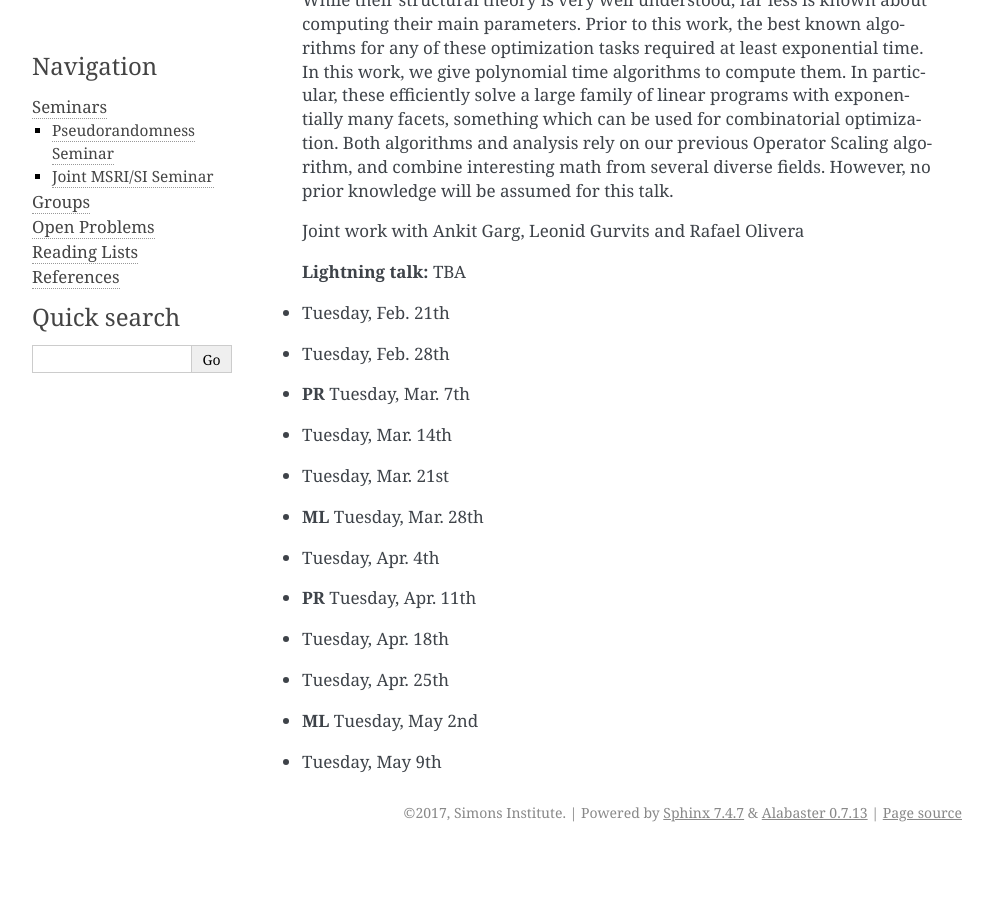
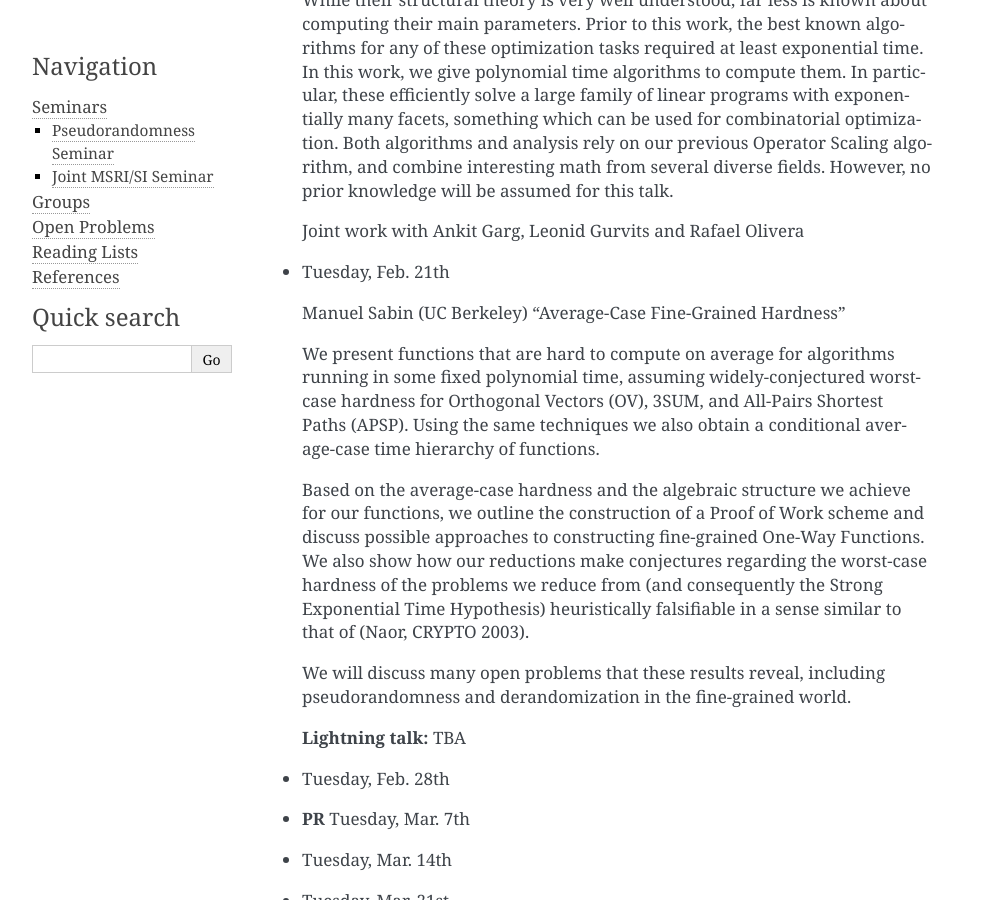
Before and after one commit to simons-institute/pseudorandomness, a Sphinx documentation site: the page built from source/seminar/pseudorandomness.rst, in a window 1280 px wide and 900 px high, scrolled down 1121 px. Shown: the whole window, without its empty margins (148-1141 px from the left). Built offline with Sphinx 7.4.7, drawn with Linux system fonts in a browser that asks for light colours; before the commit the page ends 1973 px from its top, so only the background shows below that.

Commit message:
Add Manuel Sabin's title and abstract

```diff
--- a/source/seminar/pseudorandomness.rst
+++ b/source/seminar/pseudorandomness.rst
@@ -64,9 +64,30 @@ Schedule
 
   Joint work with Ankit Garg, Leonid Gurvits and Rafael Olivera
 
+- Tuesday, Feb. 21th
+
+  Manuel Sabin (UC Berkeley)
+  "Average-Case Fine-Grained Hardness"
+
+  We present functions that are hard to compute on average for algorithms running
+  in some fixed polynomial time, assuming widely-conjectured worst-case hardness
+  for Orthogonal Vectors (OV), 3SUM, and All-Pairs Shortest Paths (APSP). Using
+  the same techniques we also obtain a conditional average-case time hierarchy of
+  functions.
+
+  Based on the average-case hardness and the algebraic structure we achieve for
+  our functions, we outline the construction of a Proof of Work scheme and
+  discuss possible approaches to constructing fine-grained One-Way Functions. We
+  also show how our reductions make conjectures regarding the worst-case hardness
+  of the problems we reduce from (and consequently the Strong Exponential Time
+  Hypothesis) heuristically falsifiable in a sense similar to that of (Naor,
+  CRYPTO 2003).
+
+  We will discuss many open problems that these results reveal, including
+  pseudorandomness and derandomization in the fine-grained world.
+
   **Lightning talk:** TBA
 
-- Tuesday, Feb. 21th
 - Tuesday, Feb. 28th
 - **PR** Tuesday, Mar. 7th
 - Tuesday, Mar. 14th
```
